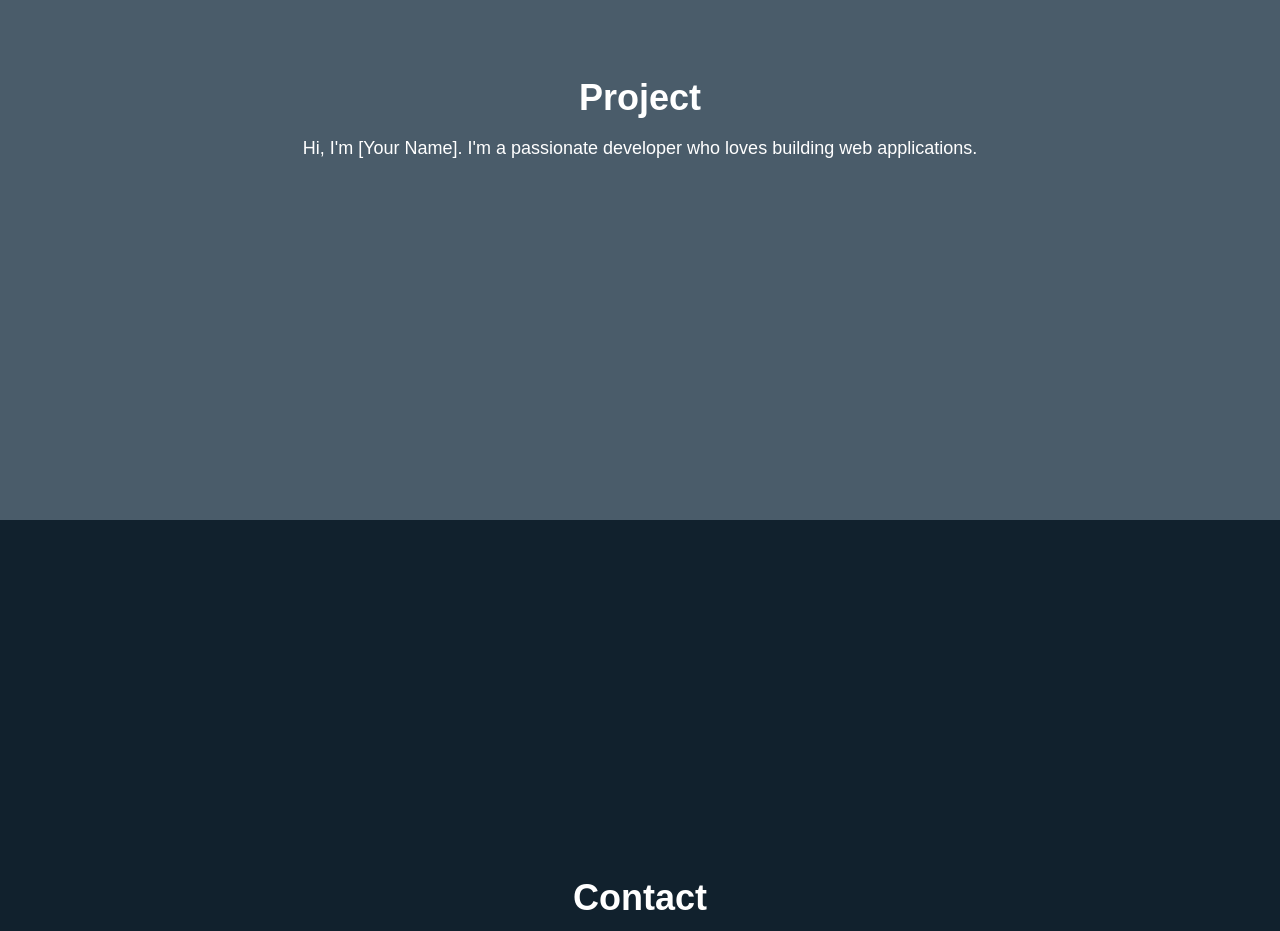
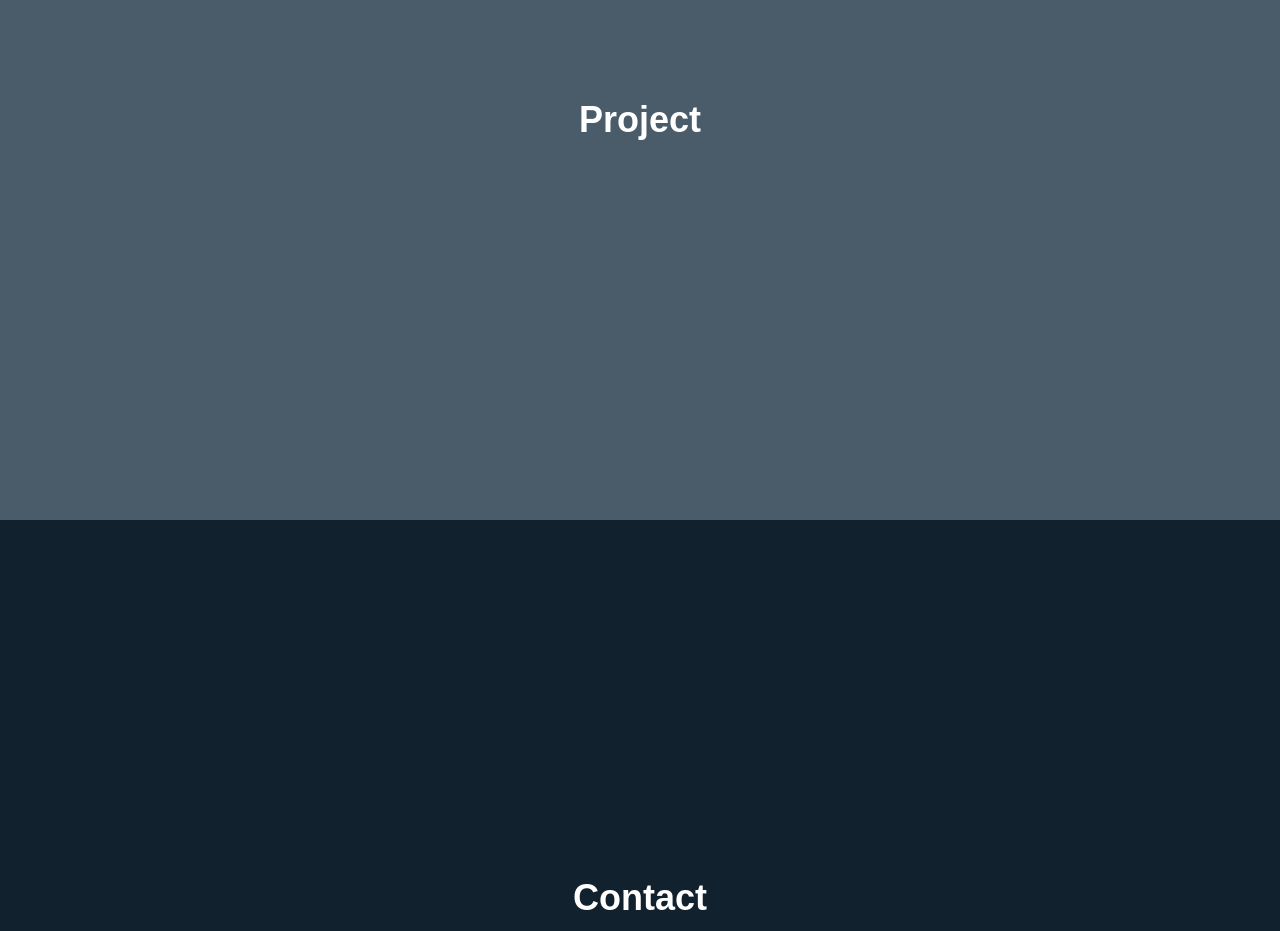
Before and after one commit to j22038317/portfolio, a Next.js app: page / in a window 1280 px wide. Shown: the part 1880-2811 px from the top of the page. Built offline with nearby package versions, Linux system fonts and the light colour scheme.

Commit message:
Update Project.jsx

```diff
--- a/components/home/Project.jsx
+++ b/components/home/Project.jsx
@@ -5,9 +5,8 @@ const Project = () => {
     <main id="project" className="min-h-screen flex items-center justify-center bg-[#4a5c6a] text-white">
       <div className="text-center">
         <h1 className="text-4xl font-bold">Project</h1>
-        <p className="mt-4 text-lg">
-          Hi, I'm [Your Name]. I'm a passionate developer who loves building web applications.
-        </p>
+      </div>
+      <div>
       </div>
     </main>
   );
```
